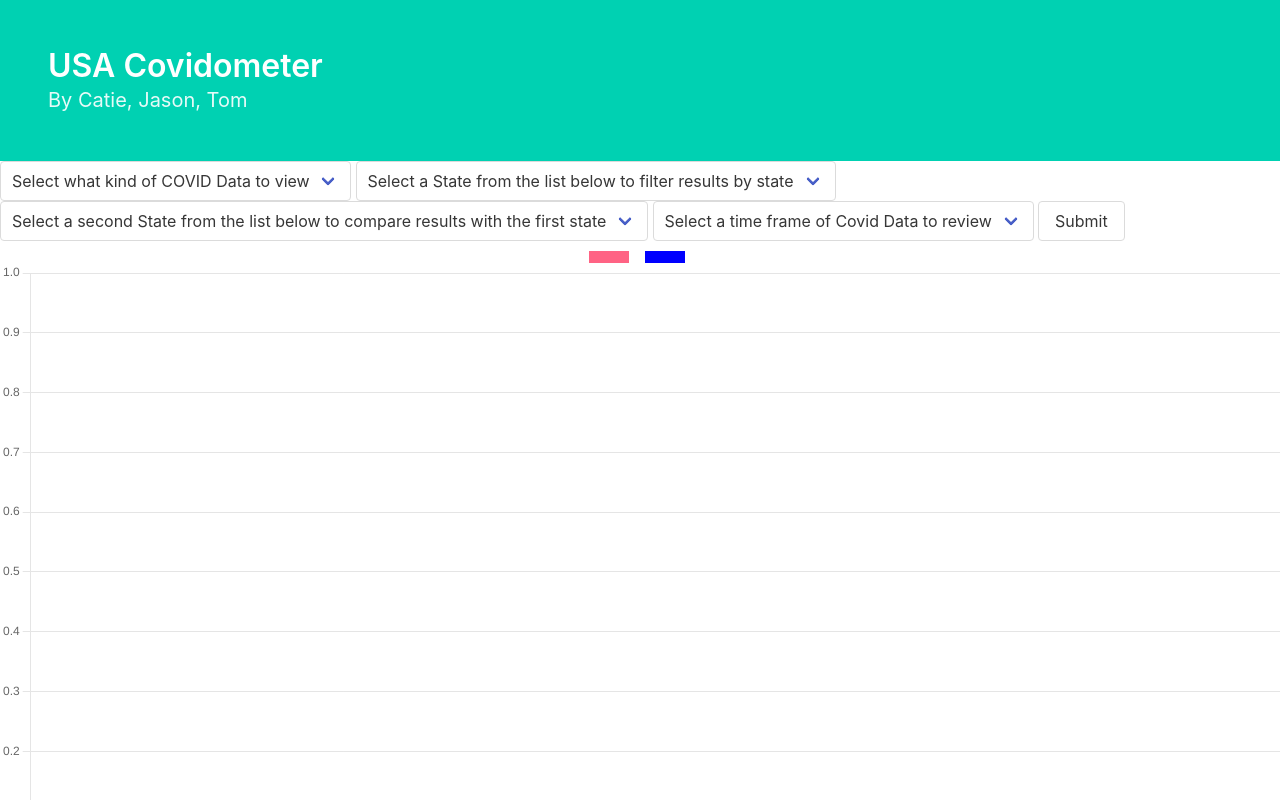
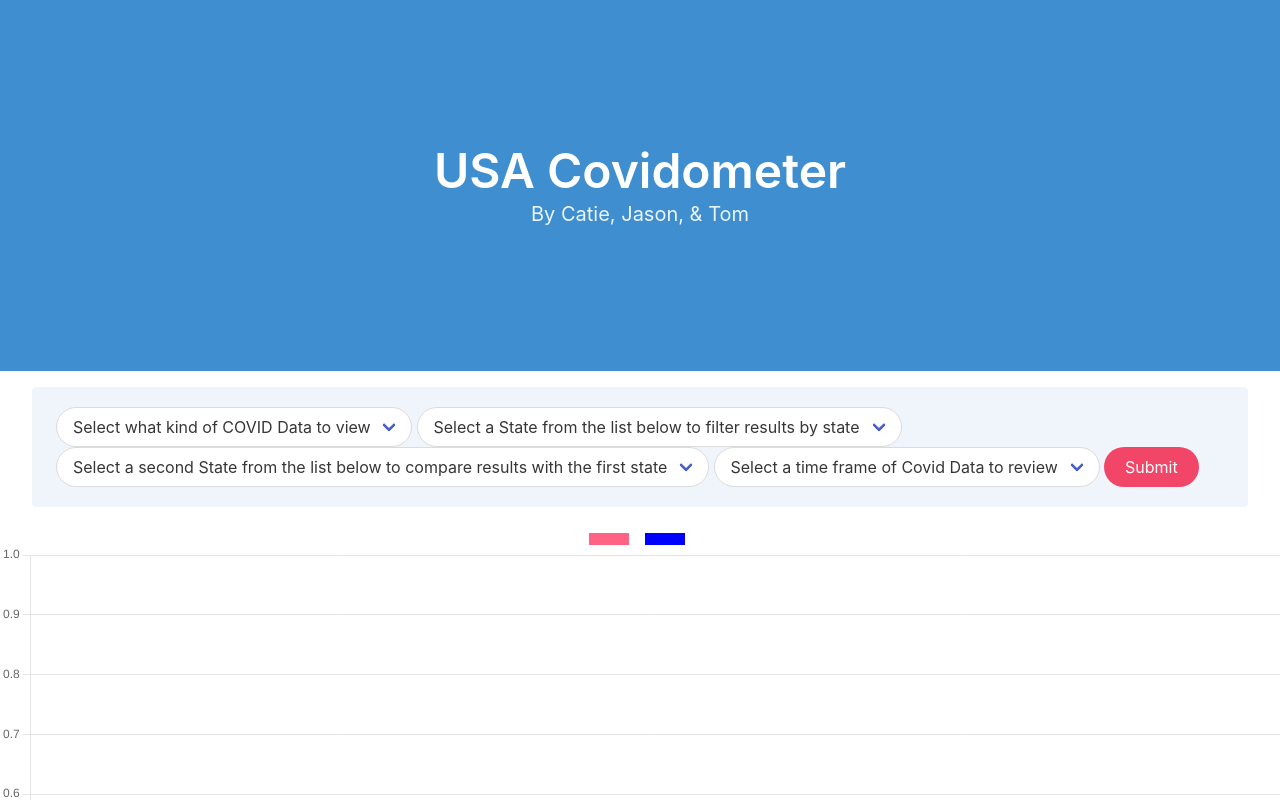
Before and after one commit to Team-3-VCJT/Project, a plain HTML site: page index.html in a window 1280 px wide. Shown: the top 800 px of the page. Drawn offline with nearby package versions, Linux system fonts and the light colour scheme.

Commit message:
final commit, cleanup, readme

```diff
--- a/index.html
+++ b/index.html
@@ -12,18 +12,24 @@
 
 <body>
   <!-- webpage title -->
-  <section class="hero is-primary">
-    <div class="hero-body">
-      <p class="title">
+  <section class="hero is-info is-medium">
+    <div class="hero-body has-text-centered ">
+      <p class="title is-size-1">
         USA Covidometer
       </p>
       <p class="subtitle">
-        By Catie, Jason, Tom
+        By Catie, Jason, & Tom
       </p>
     </div>
   </section>
+
+
   <!-- Row of dropdown menus buttons -->
-  <div class="select">
+  <div class="container is-fluid pt-4 pb-4">
+    <div class="notification has-background-info-light">
+
+      <!-- covid variables (deaths, positivity rate, vaccination rate, hospitilization/icu capacity, etc etc) -->
+      <div class="select is-rounded">
         <select id="categorySelect">
           <option value="" disabled selected>Select what kind of COVID Data to view</option>
           <option value="cases">Total Cases</option>
@@ -33,7 +39,8 @@
         </select>
       </div>
 
-  <div class="select">
+      <!-- State 1 -->
+      <div class="select is-rounded">
         <select id="stateSelect">
           <option value="" disabled selected>Select a State from the list below to filter results by state</option>
           <option value="AK">Arkansas</option>
@@ -87,7 +94,8 @@
         </select>
       </div>
 
-  <div class="select">
+      <!-- State 2 -->
+      <div class="select is-rounded">
         <select id="stateSelectSecond">
           <option value="" disabled selected>Select a second State from the list below to compare results with the first
             state</option>
@@ -140,29 +148,47 @@
           <option value="WI">Wisconsin</option>
           <option value="WY">Wyoming</option>
         </select>
+
       </div>
 
-  <div class="select">
+      <!-- Timeframe (year/month/week/today) -->
+      <div class="select is-rounded">
         <select id="timeFrame">
           <option value="" disabled selected>Select a time frame of Covid Data to review</option>
           <option value="30">Last Month</option>
           <option value="182">Last 6 Months</option>
           <option value="365">Last Year</option>
-      <option value="alldata">All Time</option>
+          <option value="alltime">All Time</option>
         </select>
       </div>
 
-  <button class="button" id="submitBtn">Submit</button>
+      <!-- submit button -->
+      <button class="button is-danger is-rounded" id="submitBtn">Submit</button>
+    </div>
+  </div>
+
+
+
+
 
   <!-- Graph -->
   <div id="graph"></div>
   <canvas id="myChart"></canvas>
-  <!-- footer -->
+
   <!-- link chart.js here? -->
   <script src="https://cdn.jsdelivr.net/npm/chart.js"></script>
   <!-- link javascript -->
   <script src="./assets/script.js"></script>
+
+  <!-- footer -->
+  <footer class="footer ">
+    <div class="content has-text-centered">
+      <p>
+        <strong>Covidometer</strong> by Jason Burke, Thomas Frohm, & Catie O'Connor.
+      </p>
+    </div>
+  </footer>
 </body>
 
 
-</html
+</html>
```
Also changed, not shown: assets/script.js (+2 -19 lines), assets/Screen Shot 2022-01-27 at 9.07.11 PM.png (added), 1 other file. Lines whose indentation alone changed are shown as unchanged.
